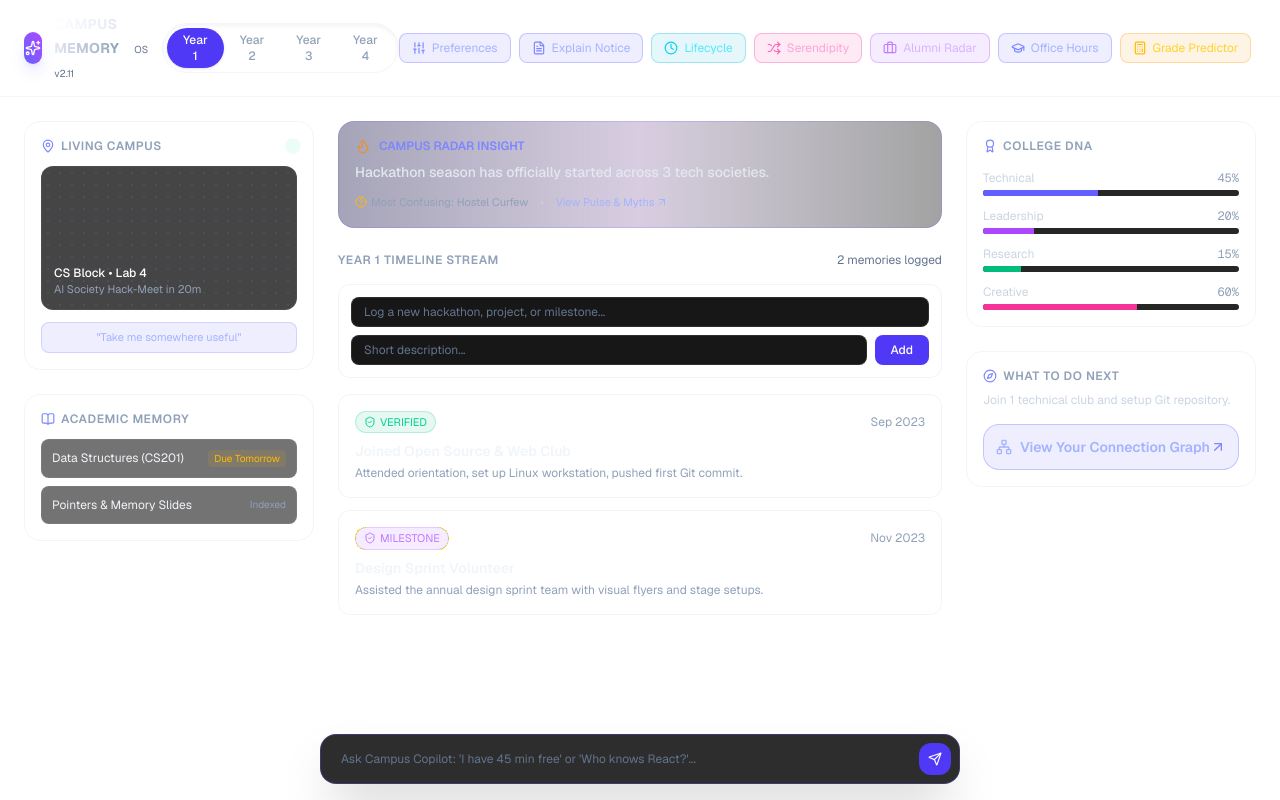
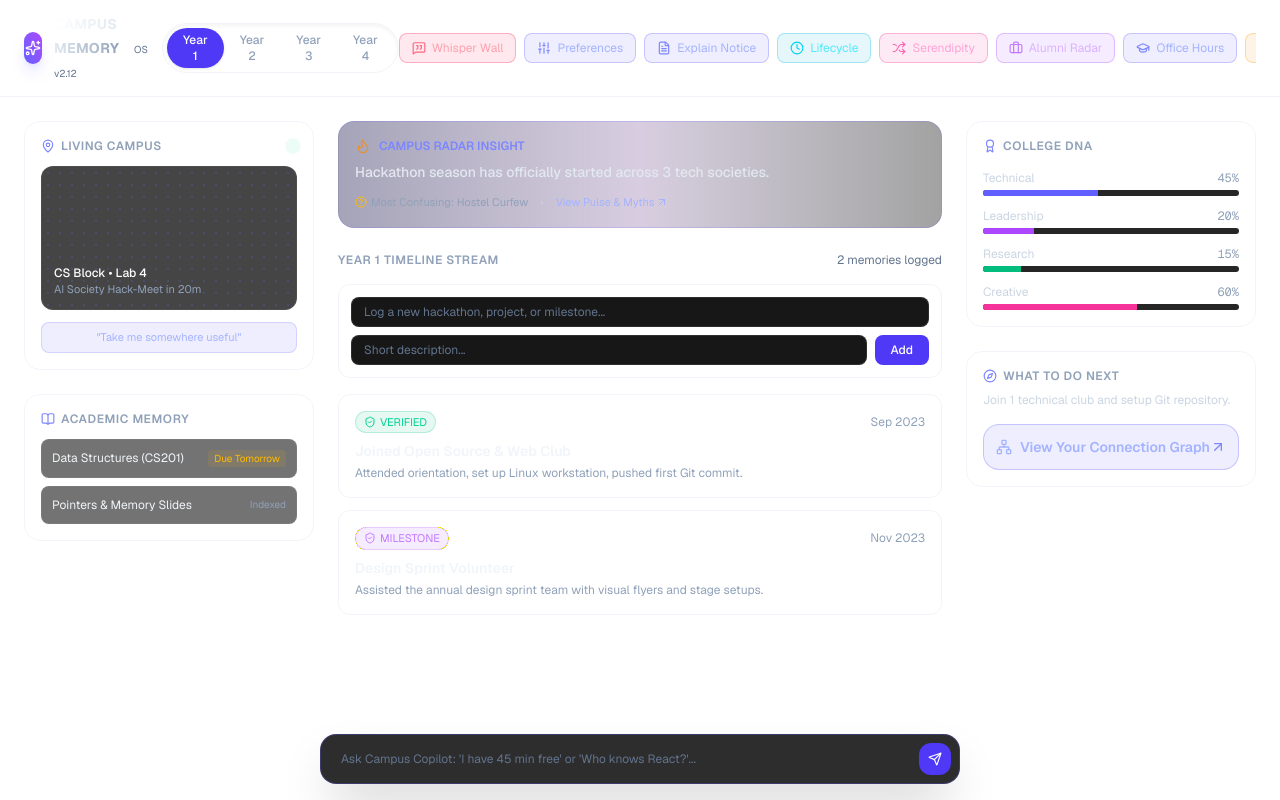
Before and after one commit to Aadya30-Sharma/campus_memory, a Next.js app: page / in a window 1280 px wide. Built offline with nearby package versions, Linux system fonts and the light colour scheme.

Commit message:
Add WhisperModal and related state management

```diff
--- a/src/app/page.tsx
+++ b/src/app/page.tsx
@@ -14,11 +14,12 @@ import ExplainNoticeModal from "./ExplainNoticeModal";
 import SerendipityModal from "./SerendipityModal";
 import LifecycleModal from "./LifecycleModal";
 import PersonalizationModal from "./PersonalizationModal";
+import WhisperModal from "./WhisperModal";
 import React, { useState } from "react";
 import { motion } from "framer-motion";
 import {
   Sparkles, Compass, MapPin, BookOpen, ShieldCheck,
-  Flame, HelpCircle, ArrowUpRight, Award, History, Send, Network, Zap, FileText, Target, Users, Calculator, GraduationCap, Briefcase, Shuffle, Clock, Sliders
+  Flame, HelpCircle, ArrowUpRight, Award, History, Send, Network, Zap, FileText, Target, Users, Calculator, GraduationCap, Briefcase, Shuffle, Clock, Sliders, MessageSquareQuote
 } from "lucide-react";
 
 import { CAMPUS_ACTIVITIES } from "./data/campus-mock";
@@ -42,6 +43,7 @@ export default function CampusOS() {
   const [isSerendipityOpen, setIsSerendipityOpen] = useState(false);
   const [isLifecycleOpen, setIsLifecycleOpen] = useState(false);
   const [isPersonalizationOpen, setIsPersonalizationOpen] = useState(false);
+  const [isWhisperOpen, setIsWhisperOpen] = useState(false);
 
   // 1. All State Management
   const [selectedYear, setSelectedYear] = useState<Year>(1);
@@ -120,7 +122,7 @@ export default function CampusOS() {
               CAMPUS MEMORY
             </span>
             <span className="text-[10px] text-slate-500 ml-2 border border-white/10 px-1.5 py-0.5 rounded-full">
-              OS v2.11
+              OS v2.12
             </span>
           </div>
         </div>
@@ -149,6 +151,15 @@ export default function CampusOS() {
 
         {/* Right Nav Actions */}
         <div className="flex items-center gap-2 overflow-x-auto py-1">
+          {/* Whisper Wall Button */}
+          <button
+            onClick={() => setIsWhisperOpen(true)}
+            className="text-xs px-3 py-1.5 rounded-lg border border-rose-500/30 text-rose-300 bg-rose-500/10 hover:bg-rose-500/20 transition flex items-center gap-1.5 cursor-pointer shrink-0"
+          >
+            <MessageSquareQuote className="w-3.5 h-3.5 text-rose-400" />
+            <span>Whisper Wall</span>
+          </button>
+
           {/* Preferences Button */}
           <button
             onClick={() => setIsPersonalizationOpen(true)}
@@ -563,6 +574,10 @@ export default function CampusOS() {
         isOpen={isPersonalizationOpen}
         onClose={() => setIsPersonalizationOpen(false)}
       />
+      <WhisperModal
+        isOpen={isWhisperOpen}
+        onClose={() => setIsWhisperOpen(false)}
+      />
     </div>
   );
 }
```
